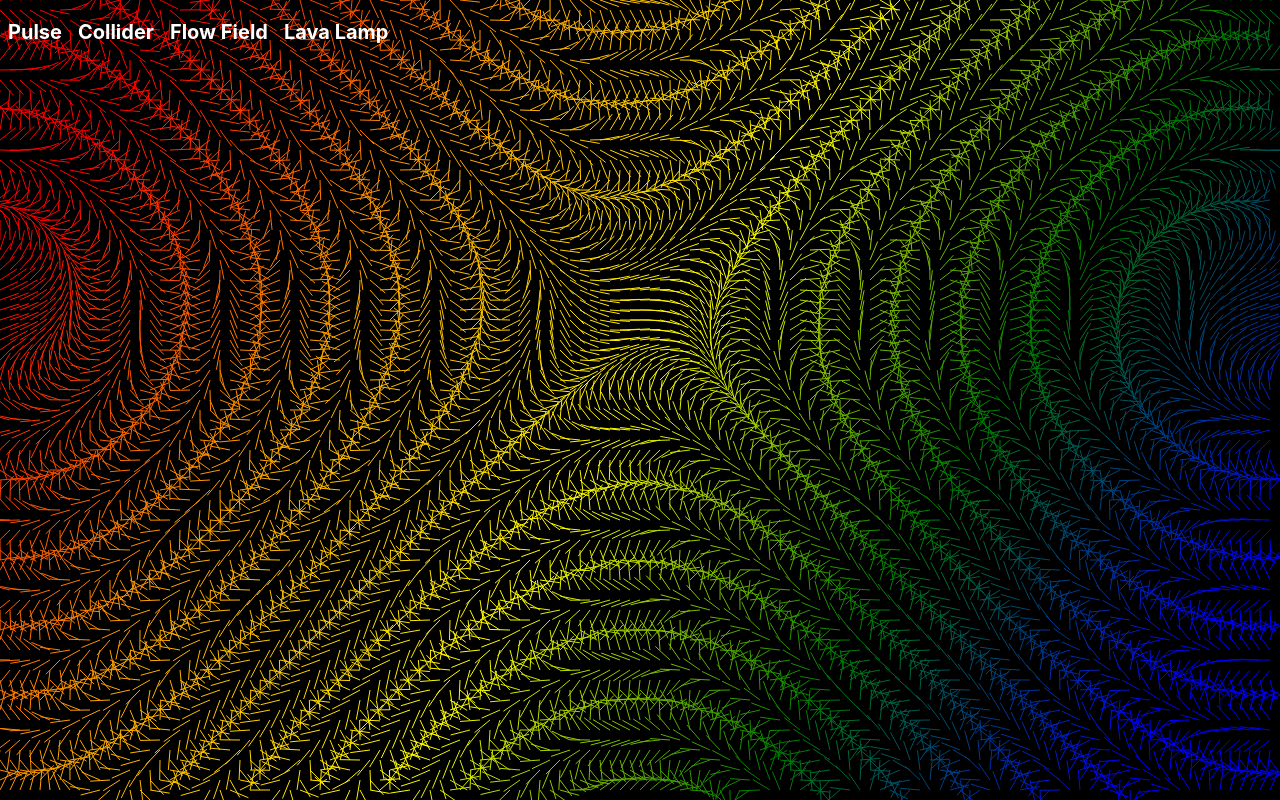
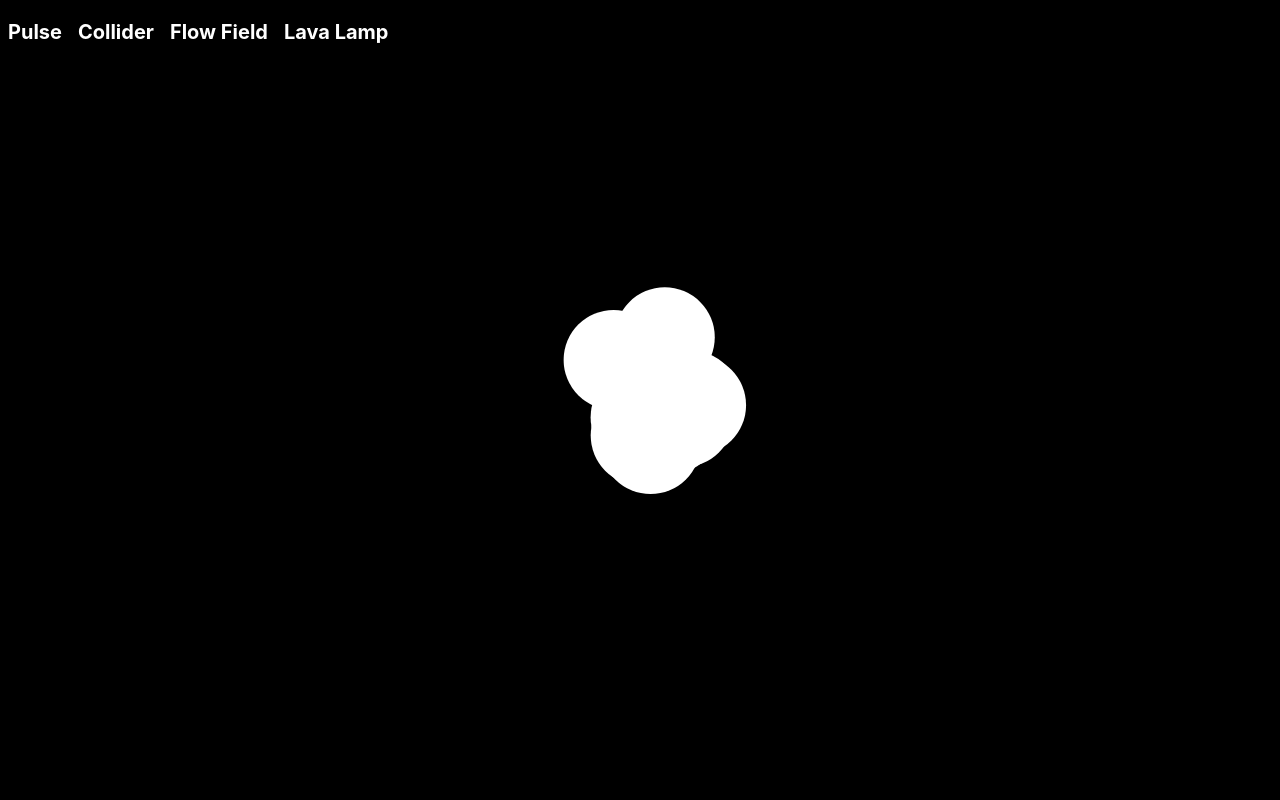
Before and after one commit to yanislav-igonin/HTML-Canvas-DEEP-DIVE-for-Beginners, a Next.js app: page /lava-lamp in a window 1280 px wide. Built offline with nearby package versions, Linux system fonts and the light colour scheme.

Commit message:
add ball object

```diff
--- a/animation/index.ts
+++ b/animation/index.ts
@@ -1,3 +1,4 @@
 export * from './pulse';
 export * from './collider';
 export * from './flowField';
+export * from './lavaLamp';
--- a/animation/lavaLamp.ts
+++ b/animation/lavaLamp.ts
@@ -1,71 +1,49 @@
-type Point = {
-  x: number;
-  y: number;
-};
+class Ball {
+  private x: number;
+  private y: number;
+  private r: number;
+  private speedX = 10;
+  private speedY = 10;
 
-const pointMouse: Point = {
-  x: 0,
-  y: 0,
-};
-
-const cellSize = 10;
-let vr = 0.1;
-let radius = 5;
-const radiusThreshold = {
-  min: -20,
-  max: 20,
-};
-
-const getDistance = (p1: Point, p2: Point) => {
-  const dx = p1.x - p2.x;
-  const dy = p1.y - p2.y;
-  return dx ^ 2 + dy ^ 2;
-  // return Math.sqrt(dx ^ 2 + dy ^ 2);
-};
-
-const createGradient = (ctx: CanvasRenderingContext2D) => {
-  const { width, height } = ctx.canvas;
-  const gradient = ctx.createLinearGradient(0, 0, width, height);
-  gradient.addColorStop(0.1, 'red');
-  gradient.addColorStop(0.3, 'orange');
-  gradient.addColorStop(0.5, 'yellow');
-  gradient.addColorStop(0.7, 'green');
-  gradient.addColorStop(0.9, 'blue');
-  ctx.strokeStyle = gradient;
-};
-
-const drawLine = (ctx: CanvasRenderingContext2D, angle: number, from: Point, to: Point) => {
-  ctx.beginPath();
-  ctx.moveTo(from.x, from.y);
-  ctx.lineTo(to.x, to.y);
-  ctx.stroke();
-};
-
-export const flowField = (ctx: CanvasRenderingContext2D, frameCount: number) => {
-  ctx.clearRect(0, 0, ctx.canvas.width, ctx.canvas.height);
-  radius += vr;
-
-  if (radius > radiusThreshold.max || radius < radiusThreshold.min) {
-    vr *= -1;
+  constructor(x: number, y: number, r: number) {
+    this.x = x;
+    this.y = y;
+    this.r = r;
   }
 
-  for (let y = 0; y < ctx.canvas.height; y += cellSize) {
-    for (let x = 0; x < ctx.canvas.width; x += cellSize) {
-      const pointFrom = { x, y };
-      // const distance = getDistance(pointFrom, pointMouse);
-      const length = 20;
-      const angle = (Math.cos(x * 0.005) + Math.sin(y * 0.005)) * radius;
-      const toX = x + Math.cos(angle) * length;
-      const toY = y + Math.sin(angle) * length;
-      const pointTo = { x: toX, y: toY };
-      drawLine(ctx, angle, pointFrom, pointTo);
-      createGradient(ctx);
+  draw(ctx: CanvasRenderingContext2D) {
+    ctx.beginPath();
+    ctx.arc(this.x, this.y, this.r, 0, 2 * Math.PI);
+    ctx.fill();
+  }
+
+  move() {
+    this.x += (Math.random() - 0.5) * this.speedX;
+    this.y += (Math.random() - 0.5) * this.speedY;
+  }
+}
+
+const balls: Ball[] = [];
+
+export const lavaLamp = (ctx: CanvasRenderingContext2D, frameCount: number) => {
+  ctx.clearRect(0, 0, ctx.canvas.width, ctx.canvas.height);
+
+  const centerX = ctx.canvas.width / 2;
+  const centerY = ctx.canvas.height / 2;
+  const ballCount = 10;
+  const ballRadius = 50;
+  if (balls.length === 0) {
+    for (let i = 0; i < ballCount; i++) {
+      balls.push(new Ball(centerX, centerY, ballRadius));
     }
   }
+
+  ctx.fillStyle = 'black';
+  ctx.fillRect(0, 0, ctx.canvas.width, ctx.canvas.height);
+
+  ctx.fillStyle = 'white';
+  balls.forEach((ball) => {
+    ball.draw(ctx);
+    ball.move();
+  });
 };
-
-export const mouseMoveFlowField = (e: MouseEvent) => {
-  const { clientX, clientY } = e;
-  pointMouse.x = clientX;
-  pointMouse.y = clientY;
-};
--- a/pages/lava-lamp.tsx
+++ b/pages/lava-lamp.tsx
@@ -1,10 +1,10 @@
 import { Canvas, Layout } from '@components';
-import { flowField, mouseMoveFlowField } from 'animation';
+import { lavaLamp } from 'animation';
 import type { NextPage } from 'next';
 
 const LavaLampPage: NextPage = () => {
   return <Layout>
-    <Canvas draw={flowField} mouseMove={mouseMoveFlowField} />
+    <Canvas draw={lavaLamp} />
   </Layout>;
 };
 
```
